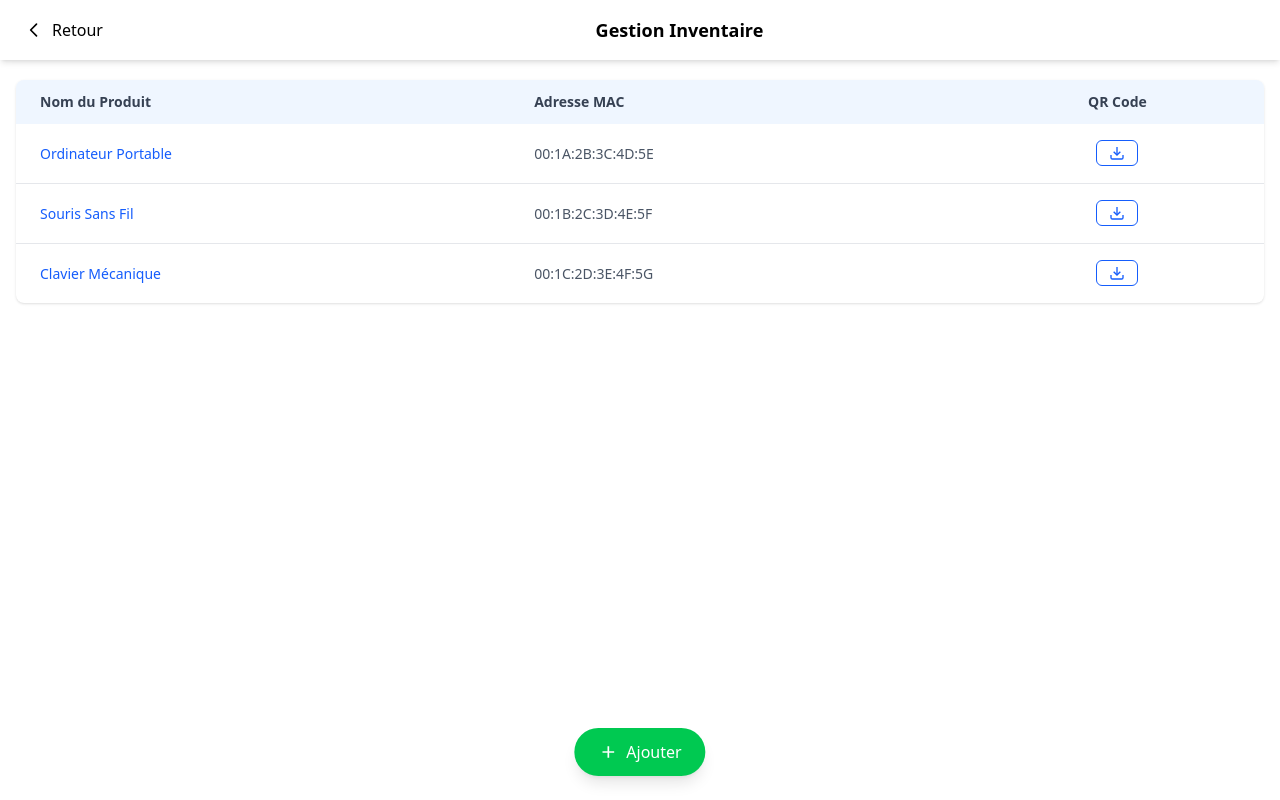
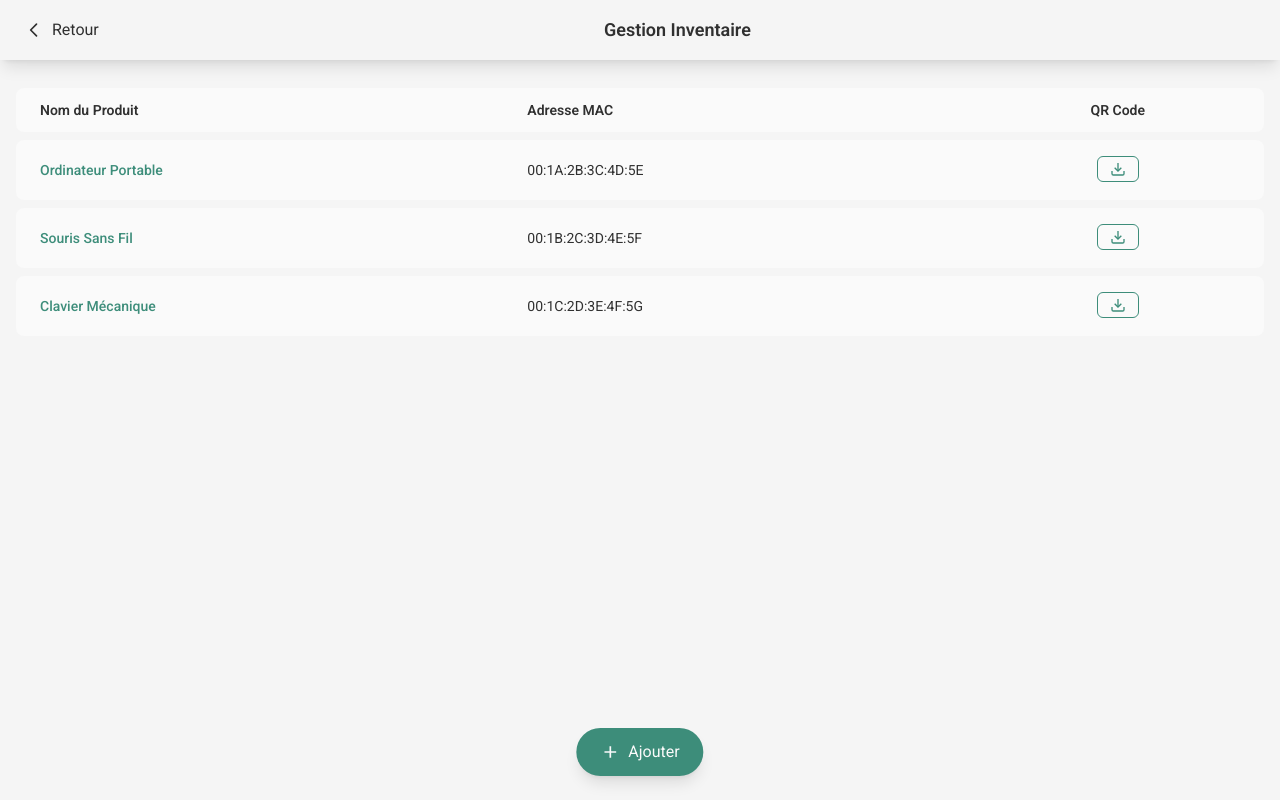
Before and after one commit to SachaDevTours/GestionInventaire, a React (Vite) app in the folder frontend/: page / in a window 1280 px wide. Built offline with nearby package versions, Linux system fonts and the light colour scheme.

Commit message:
tailwind

```diff
--- a/frontend/src/components/Header.jsx
+++ b/frontend/src/components/Header.jsx
@@ -2,11 +2,14 @@ import React from 'react';
 
 const Header = () => {
     return (
-        <header className="bg-primary text-secondary py-2 px-4 md:py-4 md:px-6 flex items-center shadow-md fixed w-full top-0 z-50">
-            {/* Bouton Retour avec texte conditionnel */}
+        <header className="text-primary py-2 px-4 md:py-4 md:px-6 flex items-center shadow-lg fixed w-full top-0 z-50">
             <button
-                className="text-secondary flex items-center gap-2 hover:text-gray-200 transition-colors duration-200 p-2 -ml-2 md:p-0 md:ml-0"
-                onClick={() => window.history.back()}
+                className="flex items-center gap-2 transition-colors duration-200 p-2 -ml-2 md:p-0 md:ml-0"
+
+                onClick={(e) => {
+                    e.stopPropagation();
+                    window.history.back()
+                }}
             >
                 <svg
                     xmlns="http://www.w3.org/2000/svg"
--- a/frontend/src/pages/InventoryPage.jsx
+++ b/frontend/src/pages/InventoryPage.jsx
@@ -1,11 +1,9 @@
 import React, { useEffect, useState } from "react";
 import { useNavigate } from "react-router-dom";
+import { motion } from "framer-motion";
 
 import { getProducts } from "../services/api";
-import { FaDownload, FaPlus } from "react-icons/fa";
 import { downloadQRCodeSVG } from "../utils/qrCodeUtils";
-
-import { motion } from "framer-motion";
 
 const InventoryPage = () => {
     const [products, setProducts] = useState([]);
@@ -20,33 +18,47 @@ const InventoryPage = () => {
 
     return (
         <div className="container mx-auto px-4 mt-20">
-            <div className="overflow-x-auto bg-white rounded-lg shadow">
-                <table className="w-full">
-                    <thead className="bg-blue-50">
+            <div className="overflow-x-auto rounded-lg">
+                <table className="w-full border-separate border-spacing-y-2">
+                    <thead>
                     <tr>
-                        <th className="px-6 py-3 text-left text-sm font-semibold text-gray-700">Nom du Produit</th>
-                        <th className="px-6 py-3 text-left text-sm font-semibold text-gray-700">Adresse MAC</th>
-                        <th className="px-6 py-3 text-center text-sm font-semibold text-gray-700">QR Code</th>
+                        <th className="px-6 py-3 text-left text-sm font-semibold text-primary bg-background-secondary rounded-l-lg">
+                            Nom du Produit
+                        </th>
+                        <th className="px-6 py-3 text-left text-sm font-semibold text-primary bg-background-secondary">
+                            Adresse MAC
+                        </th>
+                        <th className="px-6 py-3 text-center text-sm font-semibold text-primary bg-background-secondary rounded-r-lg">
+                            QR Code
+                        </th>
                     </tr>
                     </thead>
-                    <tbody className="divide-y divide-gray-200">
-                    {products.length > 0 ? (
-                        products.map((product) => (
-                            <tr
-                                key={product.id_mac}
-                                className="hover:bg-gray-50 transition-colors duration-150 ease-in-out"
+                    <tbody>
+                    {products.map((product) => (
+                        <tr key={product.id_mac}>
+                            <td
+                                onClick={(e) => {
+                                    e.stopPropagation();
+                                    navigate("/product", {state: {product}})
+                                }
+                                }
+                                className="px-6 py-4 text-sm font-medium cursor-pointer text-accent bg-background-secondary rounded-l-lg"
                             >
-                                <td
-                                    onClick={() => navigate("/product", {state: {product}})}
-                                    className="px-6 py-4 text-sm font-medium text-blue-600 cursor-pointer hover:text-blue-800"
-                                >
-                                    {product.nom}
+                                {product.name}
                             </td>
-                                <td className="px-6 py-4 text-sm text-gray-600">{product.id_mac}</td>
-                                <td className="px-6 py-4 text-center">
+                            <td className="px-6 py-4 text-sm text-primary bg-background-secondary">
+                                {product.id_mac}
+                            </td>
+                            <td className="px-6 py-4 text-center bg-background-secondary rounded-r-lg">
                                 <button
-                                        onClick={(e) => navigate("/product", {state: {product}})}
-                                        className="inline-flex items-center px-3 py-1 border border-blue-600 text-blue-600 rounded-md hover:bg-blue-50 transition-colors duration-150"
+                                    className="inline-flex items-center px-3 py-1 border border-accent text-accent rounded-md cursor-pointer"
+                                    onClick={(e) => {
+                                        e.stopPropagation();
+                                        downloadQRCodeSVG(
+                                            `http://localhost:5173/product?id=${product.id_mac}`,
+                                            `QRCode_${product.name}`
+                                        );
+                                    }}
                                 >
                                     <svg
                                         className="w-4 h-4"
@@ -55,17 +67,17 @@ const InventoryPage = () => {
                                         stroke="currentColor"
                                         strokeWidth="2"
                                     >
-                                            <path d="M21 15v4a2 2 0 0 1-2 2H5a2 2 0 0 1-2-2v-4" />
-                                            <polyline points="7 10 12 15 17 10" />
-                                            <line x1="12" y1="15" x2="12" y2="3" />
+                                        <path d="M21 15v4a2 2 0 0 1-2 2H5a2 2 0 0 1-2-2v-4"/>
+                                        <polyline points="7 10 12 15 17 10"/>
+                                        <line x1="12" y1="15" x2="12" y2="3"/>
                                     </svg>
                                 </button>
                             </td>
                         </tr>
-                        ))
-                    ) : (
+                    ))}
+                    {products.length === 0 && (
                         <tr>
-                            <td colSpan="3" className="px-6 py-8 text-center text-gray-500">
+                            <td colSpan="3" className="px-6 py-8 text-center text-white bg-primary rounded-lg">
                                 🔍 Aucun produit trouvé.
                             </td>
                         </tr>
@@ -74,23 +86,52 @@ const InventoryPage = () => {
                 </table>
             </div>
 
-            {/* Bouton d'ajout flottant */}
-            <button
-                onClick={() => window.location.href = '/add-product'}
-                className="fixed bottom-6 left-1/2 transform -translate-x-1/2 bg-green-500 text-white px-6 py-3 rounded-full shadow-lg hover:bg-green-600 transition-colors duration-150 flex items-center gap-2"
+            <motion.button
+                initial={{scale: 0.6, y: 50, opacity: 0}}
+                animate={{scale: 1, y: 0, opacity: 1}}
+                transition={{
+                    type: "spring",
+                    stiffness: 100,
+                    damping: 15,
+                    duration: 0.8
+                }}
+                whileHover={{
+                    scale: 1.03,
+                    boxShadow: "0 10px 25px -5px rgba(0, 0, 0, 0.2), 0 8px 10px -6px rgba(0, 0, 0, 0.1)",
+                    transition: {
+                        duration: 0.3,
+                        ease: "easeOut"
+                    }
+                }}
+                whileTap={{
+                    scale: 0.97,
+                    transition: {
+                        duration: 0.1
+                    }
+                }}
+                onClick={(e) => {
+                    e.stopPropagation();
+                    window.location.href = '/add-product'
+                }}
+                className="fixed bottom-6 left-1/2 transform -translate-x-1/2 bg-background-accent text-secondary px-6 py-3 rounded-full shadow-lg flex items-center gap-2 cursor-pointer"
             >
-                <svg
+                <motion.svg
                     className="w-5 h-5"
                     viewBox="0 0 24 24"
                     fill="none"
                     stroke="currentColor"
                     strokeWidth="2"
+                    whileHover={{rotate: 180}}
+                    transition={{
+                        duration: 0.6,
+                        ease: "easeInOut"
+                    }}
                 >
-                    <line x1="12" y1="5" x2="12" y2="19" />
-                    <line x1="5" y1="12" x2="19" y2="12" />
-                </svg>
+                    <line x1="12" y1="5" x2="12" y2="19"/>
+                    <line x1="5" y1="12" x2="19" y2="12"/>
+                </motion.svg>
                 Ajouter
-            </button>
+            </motion.button>
         </div>
     );
 };
--- a/frontend/src/services/api.js
+++ b/frontend/src/services/api.js
@@ -15,19 +15,19 @@ export const getProducts = async () => {
     return [
         {
             id_mac: "00:1A:2B:3C:4D:5E",
-            nom: "Ordinateur Portable",
+            name: "Ordinateur Portable",
             url_image: "",
             url_qr_code: "https://via.placeholder.com/qr-code",
         },
         {
             id_mac: "00:1B:2C:3D:4E:5F",
-            nom: "Souris Sans Fil",
+            name: "Souris Sans Fil",
             url_image: "",
             url_qr_code: "https://via.placeholder.com/qr-code",
         },
         {
             id_mac: "00:1C:2D:3E:4F:5G",
-            nom: "Clavier Mécanique",
+            name: "Clavier Mécanique",
             url_image: "",
             url_qr_code: "https://via.placeholder.com/qr-code",
         }
--- a/frontend/src/style.css
+++ b/frontend/src/style.css
@@ -1,7 +1,21 @@
+@import url('https://fonts.googleapis.com/css2?family=Roboto:ital,wght@0,100..900;1,100..900&display=swap');
+
 @import "tailwindcss";
 
 @theme {
-    --color-primary-500: #0A2228;
-    --color-secondary: "#154450";
-    --color-accent: "#AEDDE9";
+    --font-display: "Roboto", "sans-serif";
+
+    --color-background-primary: #F5F5F5;
+    --color-background-secondary: #FAFAFA;
+    --color-background-accent: #3D8D7A;
+
+    --color-primary: #303030;
+    --color-secondary: #FAFAFA;
+    --color-accent: #3D8D7A;
 }
+
+body {
+    @apply font-display;
+
+    @apply bg-background-primary;
+}
--- a/frontend/src/utils/qrCodeUtils.jsx
+++ b/frontend/src/utils/qrCodeUtils.jsx
@@ -1,6 +1,5 @@
 import { QRCodeSVG } from "qrcode.react";
 import React from "react";
-import ReactDOMServer from "react-dom/server";
 
 /**
  * Génère et télécharge un QR Code en format SVG.
@@ -9,6 +8,11 @@ import ReactDOMServer from "react-dom/server";
  */
 export const downloadQRCodeSVG = (qrValue, fileName) => {
     const svgContainer = document.createElement("div");
+    svgContainer.style.position = 'absolute';
+    svgContainer.style.width = '0';
+    svgContainer.style.height = '0';
+    svgContainer.style.overflow = 'hidden';
+    svgContainer.style.visibility = 'hidden';
     document.body.appendChild(svgContainer);
 
     import("react-dom").then((ReactDOM) => {
```
Also changed, not shown: frontend/src/pages/AddProductPage.jsx (+11 -12 lines), frontend/src/pages/ProductPage.jsx (+31 -11 lines). Lines whose indentation alone changed are shown as unchanged.
